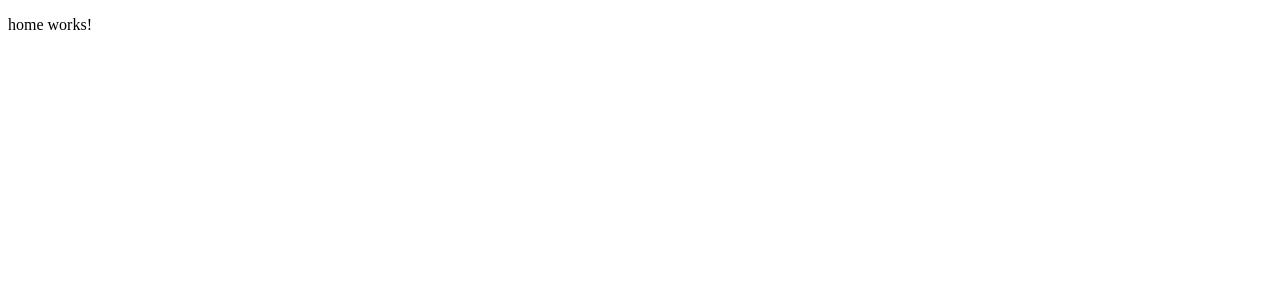
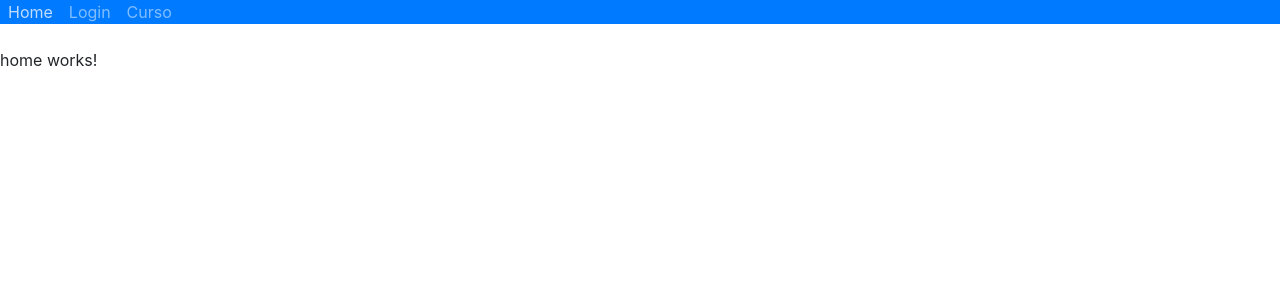
Before and after one commit to douglasribeiro/rotas, an Angular app: page / in a window 1280 px wide. Shown: the top 300 px of the page. Built offline with nearby package versions, Linux system fonts and the light colour scheme.

Commit message:
Rotas RouterLink (51)

```diff
--- a/angular.json
+++ b/angular.json
@@ -24,9 +24,14 @@
               "src/assets"
             ],
             "styles": [
-              "src/styles.css"
+              "src/styles.css",
+              "node_modules/bootstrap/dist/css/bootstrap.css"
             ],
-            "scripts": []
+            "scripts": [
+              "node_modules/jquery/dist/jquery.js",
+	            "node_modules/popper.js/dist/umd/popper.js",
+	            "node_modules/bootstrap/dist/js/bootstrap.js"
+            ]
           },
           "configurations": {
             "production": {
--- a/package.json
+++ b/package.json
@@ -19,6 +19,9 @@
     "@angular/platform-browser": "~9.1.11",
     "@angular/platform-browser-dynamic": "~9.1.11",
     "@angular/router": "~9.1.11",
+    "bootstrap": "^4.1.3",
+    "jquery": "^3.3.1",
+    "popper.js": "^1.14.3",
     "rxjs": "~6.5.4",
     "tslib": "^1.10.0",
     "zone.js": "~0.10.2"
--- a/src/app/app.component.css
+++ b/src/app/app.component.css
@@ -0,0 +1,45 @@
+*{margin: 0; padding: 0;}
+
+body{
+font-family: arial, helvetica, sans-serif;
+font-size: 12px;
+}
+
+.menu{
+list-style:none;
+border:1px solid #c0c0c0;
+float:left;
+}
+
+.menu li{
+  position:relative;
+  float:left;
+  border-right:1px solid #c0c0c0;
+  }
+
+  .menu li a{color:#333; text-decoration:none; padding:5px 10px; display:block;}
+
+.menu li a:hover{
+background:#333;
+color:#fff;
+-moz-box-shadow:0 3px 10px 0 #CCC;
+-webkit-box-shadow:0 3px 10px 0 #ccc;
+text-shadow:0px 0px 5px #fff;
+}
+
+.menu li  ul{
+  position:absolute;
+  top:25px;
+  left:0;
+  background-color:#fff;
+  display:none;
+  }
+
+  .menu li:hover ul, .menu li.over ul{display:block;}
+
+
+.menu li ul li{
+border:1px solid #c0c0c0;
+display:block;
+width:150px;
+}
--- a/src/app/app.component.html
+++ b/src/app/app.component.html
@@ -1 +1,17 @@
-<router-outlet></router-outlet>
+<nav class="navbar navbar-expand-sm bg-primary navbar-dark">
+  <ul class="navbar-nav">
+    <li class="nav-item">
+      <a routerLink="" class="nav-link" >Home</a>
+    </li>
+    <li class="nav-item">
+      <a routerLink="/login" class="nav-link" >Login</a>
+    </li>
+    <li class="nav-item">
+      <a routerLink="/curso" class="nav-link" >Curso</a>
+    </li>
+  </ul>
+</nav>
+<br>
+<div class="container-fluid">
+  <router-outlet></router-outlet>
+</div>
```
Also changed, not shown: 1 other file (tests, documents, lock files or other folders).
